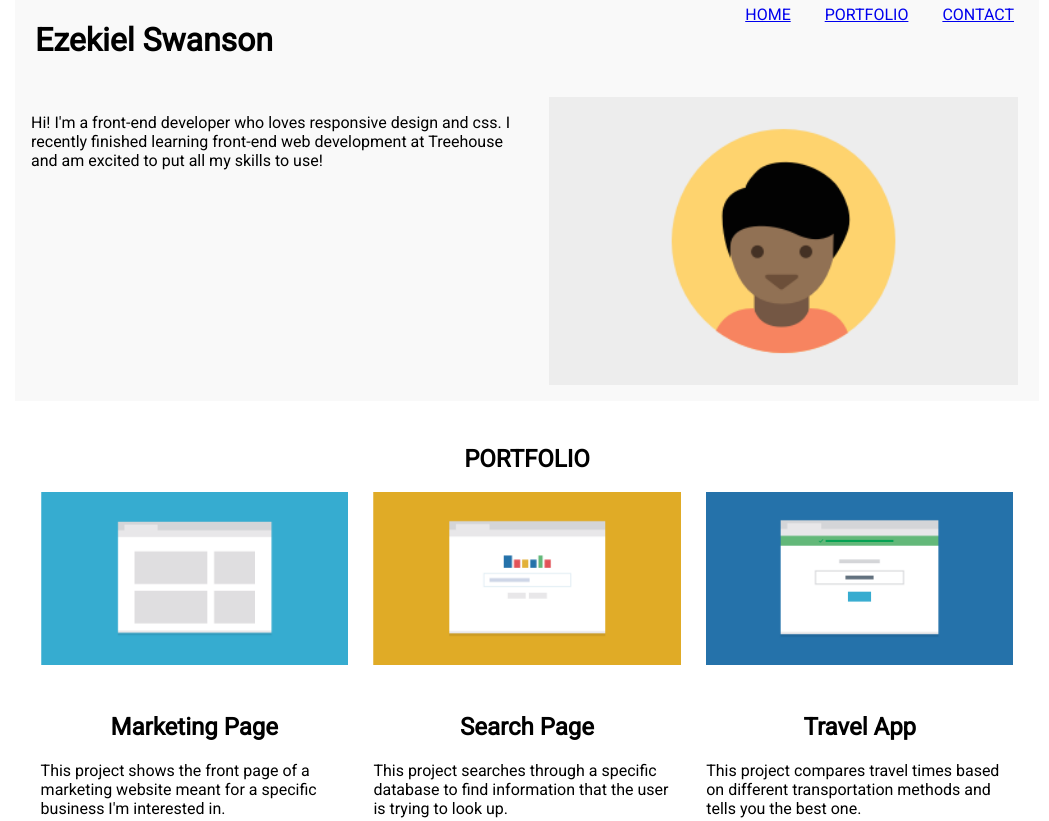
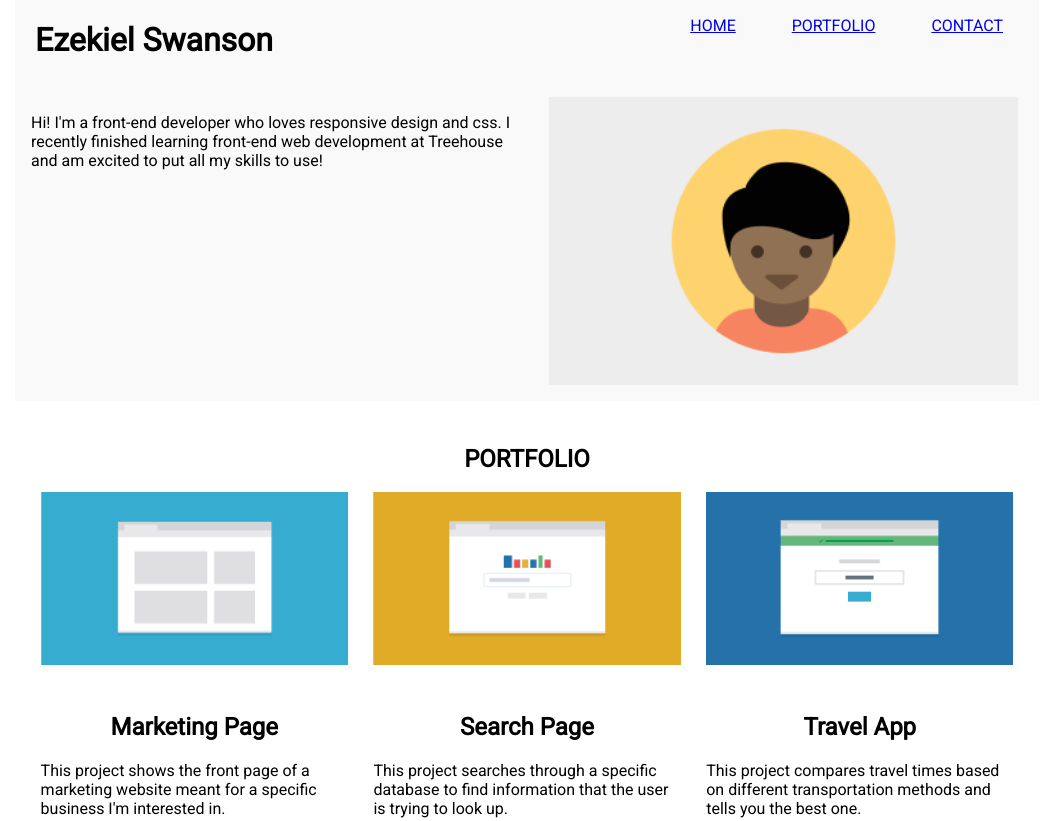
Before and after one commit to ezekielswanson/project-2-mobile-first, a plain HTML site: page index.html in a window 1280 px wide. Shown: the top 821 px of the page, without its empty margins (113-1162 px from the left). Drawn offline with Linux system fonts and the light colour scheme.

Commit message:
Update style.css

```diff
--- a/css/style.css
+++ b/css/style.css
@@ -122,6 +122,7 @@ h2 {
 .mobile_first_footer a {
    margin-top: 1em;
    padding-right: 1em;
+   padding-top: .2em;
 }
 
 hr {
@@ -303,14 +304,6 @@ hr {
 }
 
 
-.flex-navigation-container-main-menu-items li {
-   display: inline-block;
-   list-style-type: none;
-   padding: 5px;
-   margin-right: 20px;
-}
-
-
 .header-flex-container {
    background-color: #f9f9f9;
 }
```
